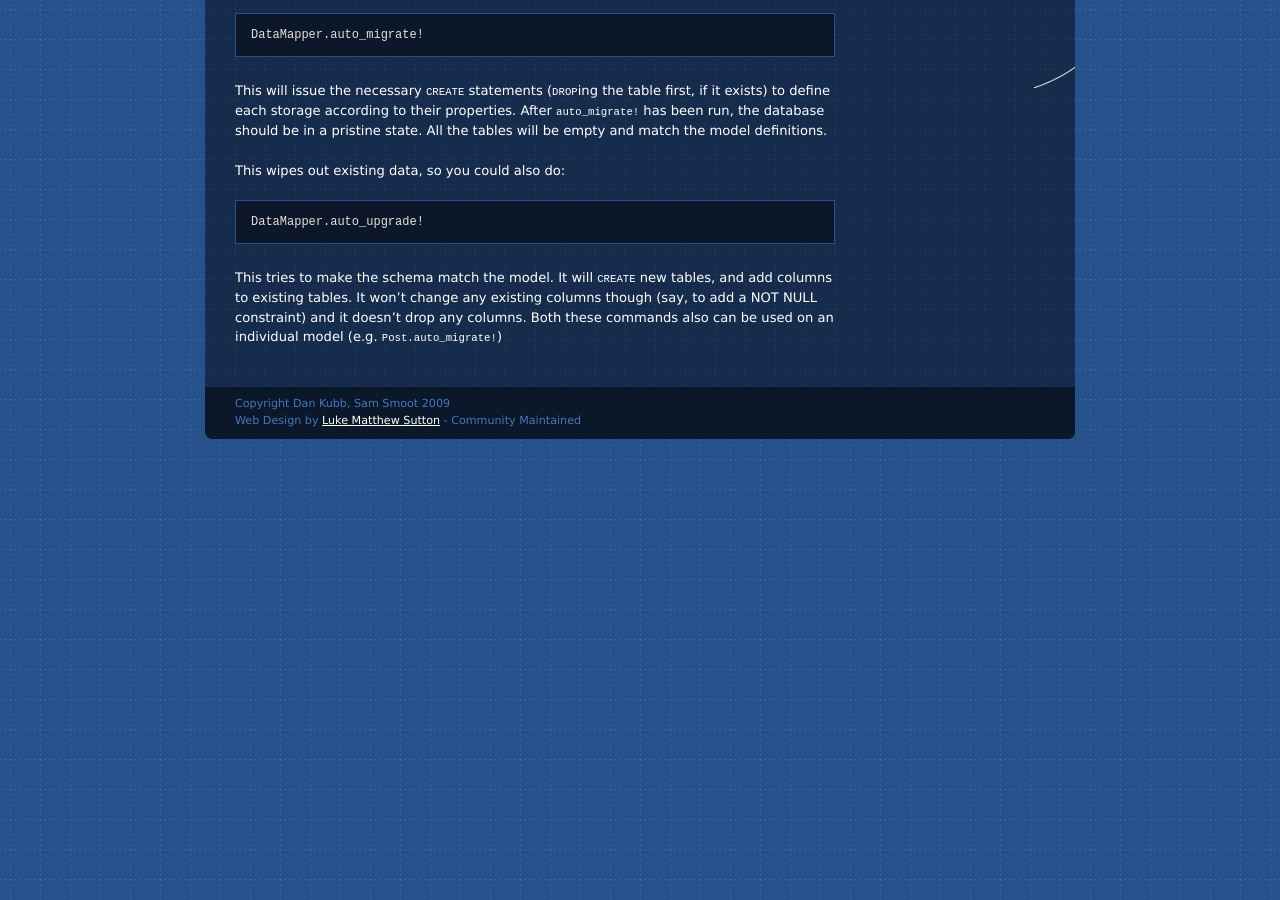
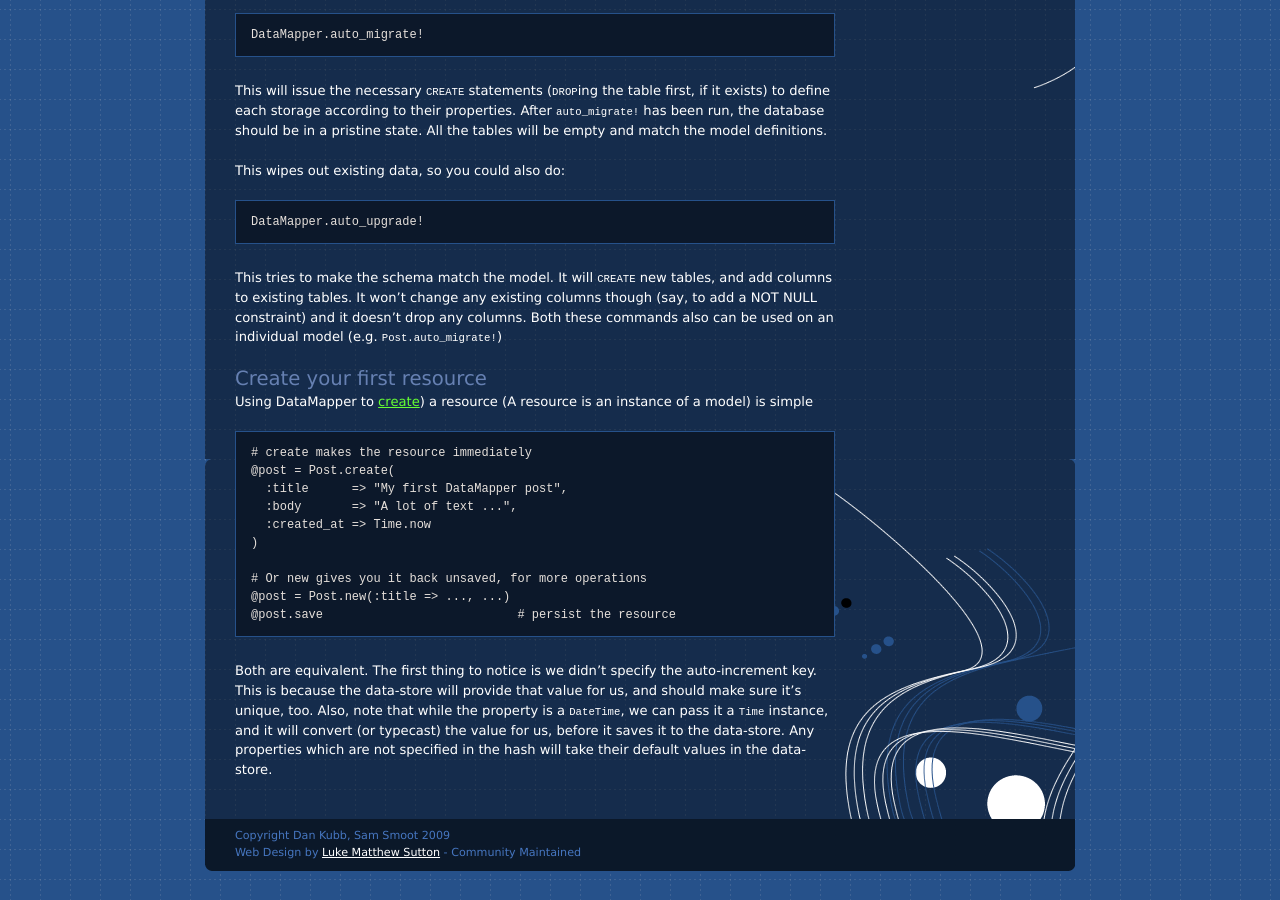
Before and after one commit to datamapper/datamapper.github.com, a Jekyll site: the page built from getting-started.markdown, in a window 1280 px wide and 900 px high, scrolled down 2720 px. Built offline with Jekyll 4.4.1, drawn with Linux system fonts in a browser that asks for light colours.

Commit message:
Show how to create the first resource

```diff
--- a/getting-started.markdown
+++ b/getting-started.markdown
@@ -185,4 +185,31 @@ add columns to existing tables.  It won't change any existing columns though
 (say, to add a NOT NULL constraint) and it doesn't drop any columns.  Both these commands
 also can be used on an individual model (e.g. `Post.auto_migrate!`)
 
+Create your first resource
+--------------------------
+
+Using DataMapper to [create](/docs/create_and_destroy#creating)) a resource (A
+resource is an instance of a model) is simple
+
+{% highlight ruby %}
+# create makes the resource immediately
+@post = Post.create(
+  :title      => "My first DataMapper post",
+  :body       => "A lot of text ...",
+  :created_at => Time.now
+)
+
+# Or new gives you it back unsaved, for more operations
+@post = Post.new(:title => ..., ...)
+@post.save                           # persist the resource
+{% endhighlight %}
+
+Both are equivalent.  The first thing to notice is we didn't specify the
+auto-increment key.  This is because the data-store will provide that value for
+us, and should make sure it's unique, too.  Also, note that while the property
+is a `DateTime`, we can pass it a `Time` instance, and it will convert (or
+typecast) the value for us, before it saves it to the data-store.  Any
+properties which are not specified in the hash will take their default values in
+the data-store.
+
 [DataMapper_Resource]:http://www.yardoc.org/docs/datamapper-dm-core/DataMapper/Resource
```
